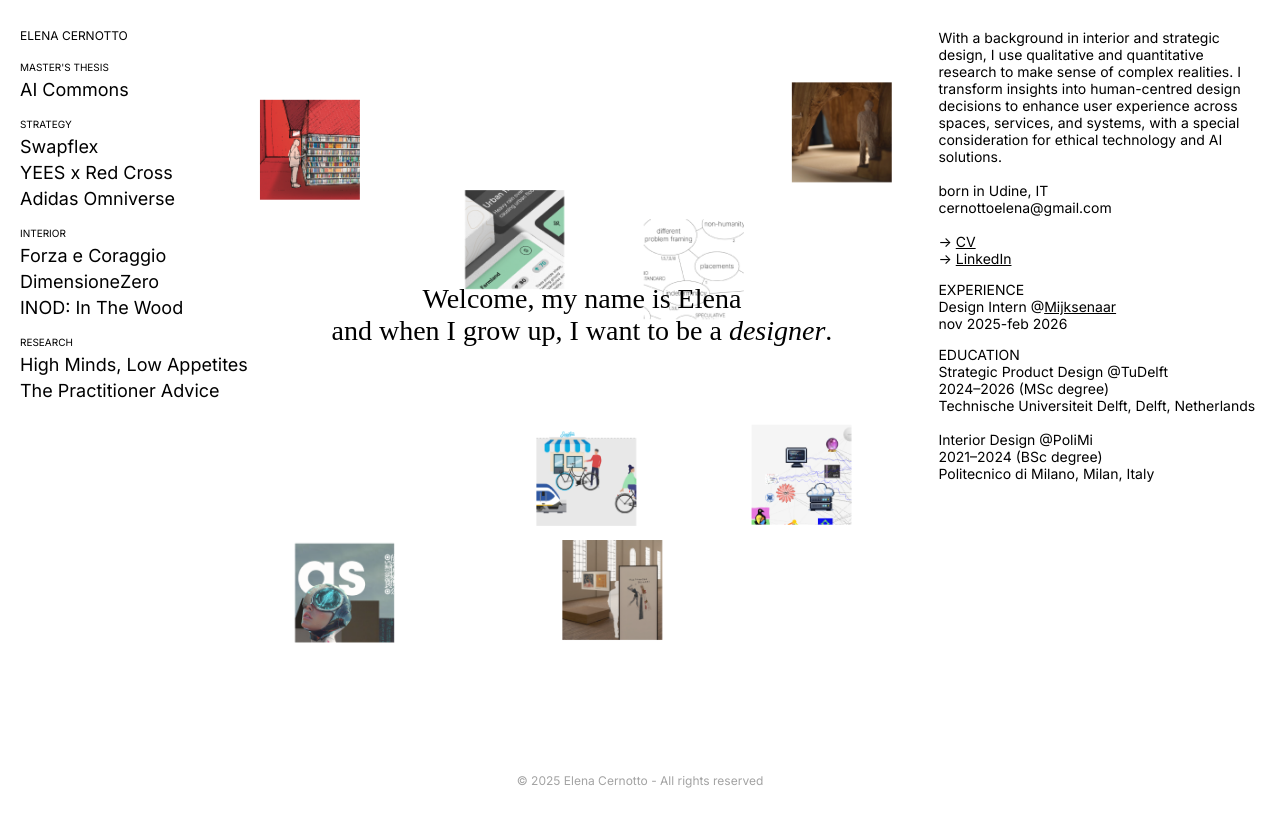
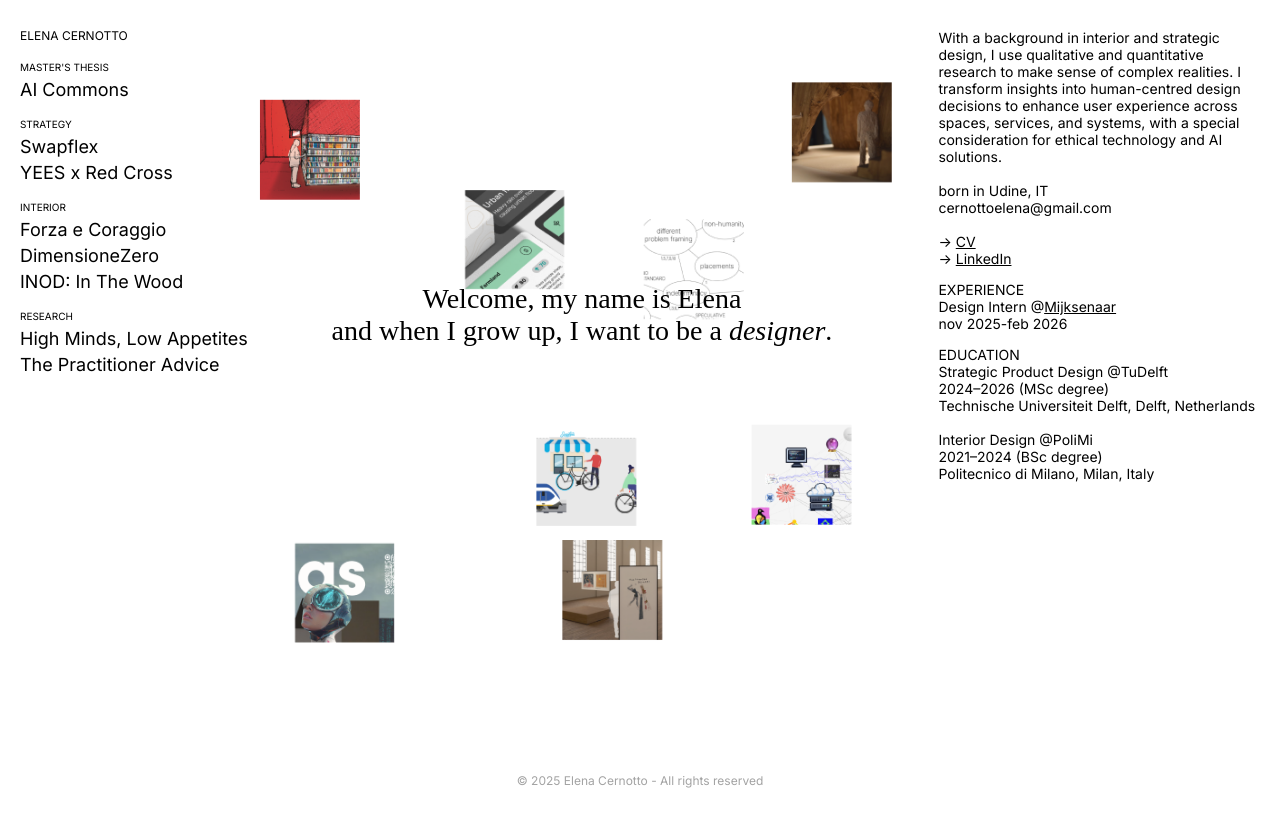
Before and after one commit to cernottoelena/portfolio, a plain HTML site: page index.html in a window 1280 px wide. Drawn offline with Linux system fonts and the light colour scheme; a web font is replaced by a local one.

Commit message:
small fixes

```diff
--- a/index.html
+++ b/index.html
@@ -22,7 +22,6 @@
                 <h7>STRATEGY</h7>
                 <li><a href="swapflex.html" data-page="swapflex">Swapflex</a></li>
                 <li><a href="redcross.html" data-page="redcross">YEES x Red Cross</a></li>
-                <li><a href="fab.html" data-page="fab">Adidas Omniverse</a></li>
             </ul>
             <ul>
                 <h7>INTERIOR</h7>
```
